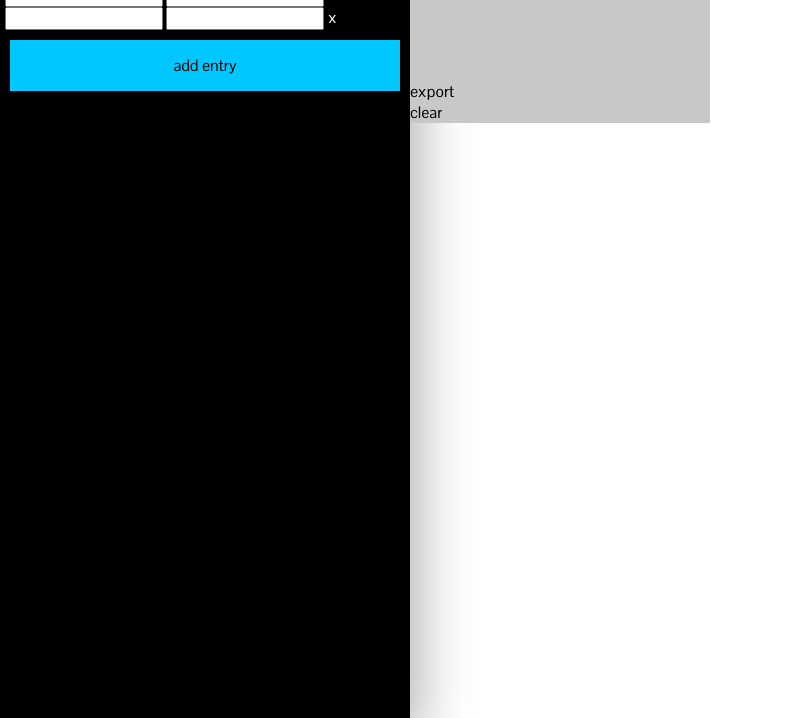
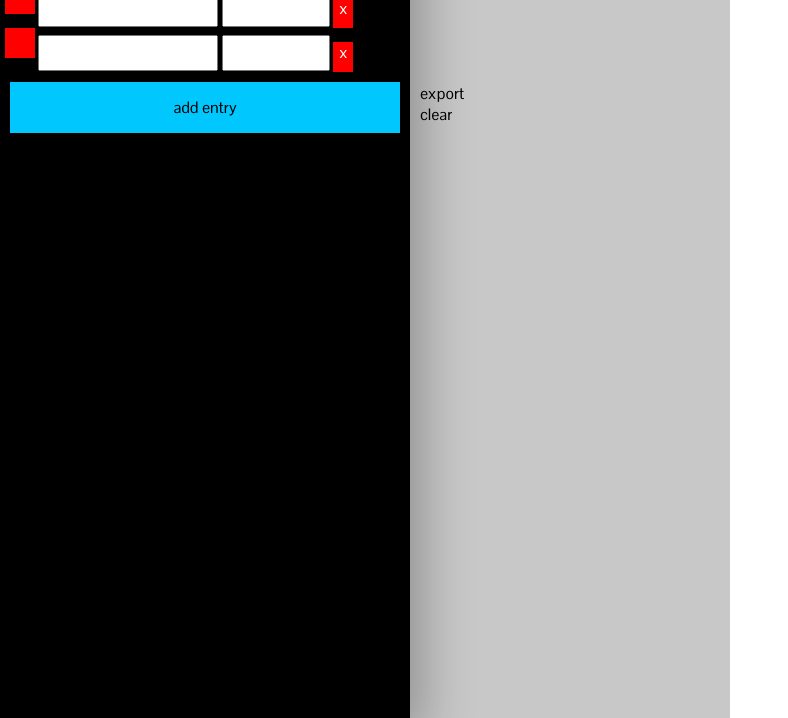
Before and after one commit to iqbalha/PieGrapher, a plain HTML site: page index.html in a window 1280 px wide. Shown: the part 82-800 px from the top of the page, without its empty margins (0-788 px from the left). Drawn offline with Linux system fonts and the light colour scheme.

Commit message:
Minimal changes made to three files.

```diff
--- a/css/index.css
+++ b/css/index.css
@@ -1,4 +1,13 @@
+/*
+ *	index.css
+ * 	Main stylesheet for index.html.
+ *
+ *	Author(s): Nim
+ */
+
+
 @import url(https://fonts.googleapis.com/css?family=Pontano+Sans);
+
 
 body {
 	font-family: 'Pontano Sans', sans-serif;
@@ -8,11 +17,13 @@ input {
 	font-family: 'Pontano Sans', sans-serif;
 }
 
+
 /* ----- M A I N ----- */
 
 #main {
 
 }
+
 
 /* ----- I N P U T ----- */
 
@@ -53,16 +64,46 @@ input {
 }
 
 .entry-color {
-	display: block;
+	display: inline-block;
+	width: 30px;
+	height: 30px;
+	margin: 0px;
+	padding: 0px;
+
+	text-align: center;
+	cursor: pointer;
 	background-color: red;
-	width: 50px;
 }
 
+.entry-name, .entry-quantity {
+	font-size: 1em;
+	height: 30px;
+}
+
+.entry-quantity {
+	width: 100px;
+}
+
+
+.entry-delete {
+	display: inline-block;
+	width: 20px;
+	height: 30px;
+	margin: 0px;
+	padding: 0px;
+	text-align: center;
+	cursor: pointer;
+	background-color: red;
+}
 
 /* ----- C H A R T ----- */
 
 #chart {
+	height: 100%;
 	position: fixed;
 	left: 410px;
+	padding: 10px;
+	top: 0px;
 	background-color: rgb(200, 200, 200);
+	z-index: -1;
 }
--- a/index.html
+++ b/index.html
@@ -6,8 +6,8 @@
 
 	<!-- I M P O R T -->
 	<link rel="stylesheet" type="text/css" href="css/index.css">
-	<script src"js/jquery.js"> </script>
-	<script src"js/index.js"> </script>
+	<script src="js/jquery.js"> </script>
+	<script src="js/index.js"> </script>
 </head>
 
 <body>
@@ -51,4 +51,4 @@
 
 </body>
 
-<html>
+</html>
--- a/js/index.js
+++ b/js/index.js
@@ -5,22 +5,21 @@
  *	Author(s): Haris, Nim
  */
 
-"use strict"
+"use strict";
 
 
 /* ---- Entry Class ----- */
-class Entry () {
+class Entry {
 	constructor(color) {
 		this.name = "";				// Name.
 		this.color = color;				// Colour in hex.
 		this.quantity = 0;		// Quanity.
 	}
-
 }
 
 
 // List of all the entry's
-entries = []
+var entries = [];
 
 /**
   Adds a new entry to the entries list. New entries will have a randomly
@@ -68,3 +67,19 @@ function update() {
 function download() {
 
 }
+
+/*
+ * Update dimensions of Pie Chart elements.
+ */
+function updatePieChartDimensions() {
+	$("#chart").width($(document).width() - 430);
+
+	// Dimensions of <canvas id="chart-pie">
+	// proportional to minimum of height and width of <div id="chart">.
+	$("#chart-pie").width();
+}
+
+/* ----- O N L O A D ----- */
+$(function () {
+	updateChartWidth();
+});
```
